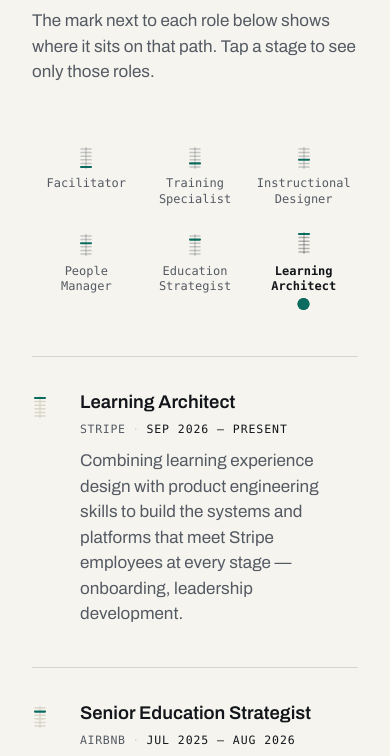
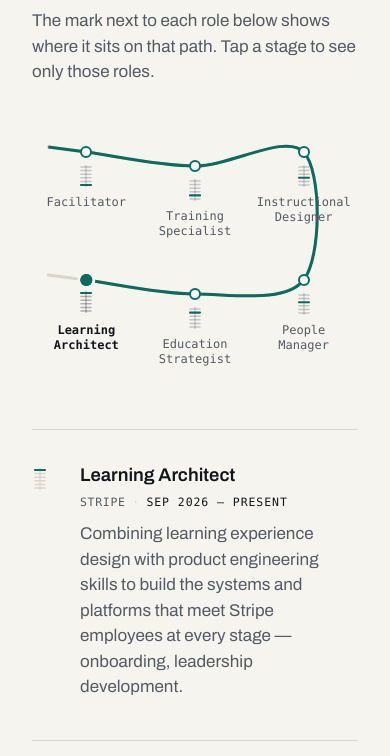
Before and after one commit to tokim25/tokim25.github.io, a plain HTML site: page index.html in a window 390 px wide. Shown: the part 1940-2696 px from the top of the page. Drawn offline with Linux system fonts and the light colour scheme; a web font is replaced by a local one.

Commit message:
Turn the ladder key into a winding train route; add reply note to clock
- The stage key becomes a curved line through a station stop on each stage:
  a wave on desktop, a two-row snake with a U-turn on phones
- The "you are here" pin now travels along the curve; the stretch already
  travelled fills in teal and passed stops are marked
- Role landing spot follows the real height of the sticky key
- Clock adds "I usually reply within a day"
- Without JS the key stays a flat legend; reduced motion jumps, no travel

Co-Authored-By: Claude Opus 5.5 <noreply@anthropic.com>
Claude-Session: https://claude.ai/code/session_01XTzGPoJEKrBuDJABVUH1GJ

```diff
--- a/index.html
+++ b/index.html
@@ -25,7 +25,7 @@
   <link rel="preconnect" href="https://fonts.googleapis.com" />
   <link rel="preconnect" href="https://fonts.gstatic.com" crossorigin />
   <link rel="stylesheet" href="https://fonts.googleapis.com/css2?family=Archivo:wdth,wght@100..125,400..800&family=Spline+Sans+Mono:wght@400;500&display=swap" />
-<link rel="stylesheet" href="styles.css?v=20261122-whimsy" />
+<link rel="stylesheet" href="styles.css?v=20261122-route" />
 </head>
 <body>
 
@@ -337,7 +337,7 @@
 
       <p class="station-clock" hidden>
         <span class="station-clock__face" aria-hidden="true"><span class="station-clock__hand station-clock__hand--h"></span><span class="station-clock__hand station-clock__hand--m"></span></span>
-        <span>My local time in Sacramento: <time class="station-clock__time"></time> (Pacific)</span>
+        <span>My local time in Sacramento: <time class="station-clock__time"></time> (Pacific). I usually reply within a day.</span>
       </p>
 
       <aside class="design-note"><span class="design-note__tag">Design note</span> Practice and feedback. In place of a contact form, the assistant lets you test a question or a job description against the evidence and get a specific answer back.</aside>
@@ -381,6 +381,6 @@
     </div>
   </footer>
 
-  <script src="script.js?v=20261122-whimsy"></script>
+  <script src="script.js?v=20261122-route"></script>
 </body>
 </html>
--- a/script.js
+++ b/script.js
@@ -92,43 +92,135 @@
   var pressed = null;
   var current = null;
 
-  // "You are here" pin: rides under the pressed stage, or the stage of the
-  // role scrolling past. Decorative; aria-pressed carries the state.
+  // Winding route: a curved track through a station dot on each stage, with
+  // a "you are here" pin that travels along it to the pressed stage, or the
+  // stage of the role scrolling past. The stretch already travelled fills in.
+  // Decorative only; aria-pressed carries the state.
   var keyRow = keys[0].parentNode;
+  var SVGNS = "http://www.w3.org/2000/svg";
+  var track = document.createElementNS(SVGNS, "svg");
+  track.setAttribute("class", "stage-track");
+  track.setAttribute("aria-hidden", "true");
+  var rail = document.createElementNS(SVGNS, "path");
+  rail.setAttribute("class", "stage-track__rail");
+  var done = document.createElementNS(SVGNS, "path");
+  done.setAttribute("class", "stage-track__done");
+  track.appendChild(rail);
+  track.appendChild(done);
+  keyRow.appendChild(track);
+  keys.forEach(function (k) {
+    var stop = document.createElement("span");
+    stop.className = "stop-dot";
+    stop.setAttribute("aria-hidden", "true");
+    k.insertBefore(stop, k.firstChild);
+  });
+  keyRow.classList.add("has-track");
+
   var pin = document.createElement("span");
   pin.className = "ladder-pin";
   pin.setAttribute("aria-hidden", "true");
   pin.innerHTML = '<span class="ladder-pin__dot"></span>';
   keyRow.appendChild(pin);
-  var dot = pin.firstChild;
+
+  var reduceMotion = window.matchMedia("(prefers-reduced-motion: reduce)");
+  var stopLen = {};
+  var total = 0;
+  var pinLen = null;
   var pinStage = null;
+  var anim = null;
+
+  // Catmull-Rom curve through the station dots, with a short lead-in and
+  // run-out so the line looks like it continues past both ends.
+  function drawTrack() {
+    var box = keyRow.getBoundingClientRect();
+    document.documentElement.style.setProperty("--stage-key-h", box.height + "px");
+    var pts = Array.prototype.map.call(keys, function (k) {
+      var r = k.querySelector(".stop-dot").getBoundingClientRect();
+      return [r.left + r.width / 2 - box.left, r.top + r.height / 2 - box.top];
+    });
+    var n = pts.length;
+    var lead = [pts[0][0] - (pts[1][0] - pts[0][0]) * 0.35, pts[0][1] - (pts[1][1] - pts[0][1]) * 0.35];
+    var tail = [pts[n - 1][0] + (pts[n - 1][0] - pts[n - 2][0]) * 0.35, pts[n - 1][1] + (pts[n - 1][1] - pts[n - 2][1]) * 0.35];
+    var all = [lead].concat(pts, [tail]);
+    var d = "M" + all[0][0] + " " + all[0][1];
+    for (var i = 0; i < all.length - 1; i++) {
+      var p0 = all[i - 1] || all[i];
+      var p1 = all[i];
+      var p2 = all[i + 1];
+      var p3 = all[i + 2] || p2;
+      d += " C" + (p1[0] + (p2[0] - p0[0]) / 6) + " " + (p1[1] + (p2[1] - p0[1]) / 6) +
+        " " + (p2[0] - (p3[0] - p1[0]) / 6) + " " + (p2[1] - (p3[1] - p1[1]) / 6) +
+        " " + p2[0] + " " + p2[1];
+    }
+    rail.setAttribute("d", d);
+    done.setAttribute("d", d);
+    total = rail.getTotalLength();
+
+    // Where each stop sits along the line: walk forward to the closest point.
+    var from = 0;
+    pts.forEach(function (p, idx) {
+      var best = Infinity;
+      var bestL = from;
+      for (var L = from; L <= total; L += 2) {
+        var q = rail.getPointAtLength(L);
+        var dist = (q.x - p[0]) * (q.x - p[0]) + (q.y - p[1]) * (q.y - p[1]);
+        if (dist < best) {
+          best = dist;
+          bestL = L;
+        } else if (best < 4) {
+          break;
+        }
+      }
+      stopLen[keys[idx].dataset.stage] = bestL;
+      from = bestL;
+    });
+
+    if (pinStage) movePinTo(pinStage, true);
+    else done.style.strokeDasharray = "0 " + total;
+  }
+
+  function setPinAt(L) {
+    var q = rail.getPointAtLength(L);
+    pin.style.transform = "translate(" + (q.x - 6) + "px, " + (q.y - 6) + "px)";
+    done.style.strokeDasharray = L + " " + total;
+    pinLen = L;
+  }
+
+  function movePinTo(stage, instant) {
+    var target = stopLen[stage];
+    if (target === undefined) return;
+    keys.forEach(function (k) {
+      k.querySelector(".stop-dot").classList.toggle("is-passed", Number(k.dataset.stage) <= Number(stage));
+    });
+    if (anim) cancelAnimationFrame(anim);
+    if (instant || pinLen === null || reduceMotion.matches) {
+      setPinAt(target);
+      pin.classList.add("is-shown");
+      return;
+    }
+    var startLen = pinLen;
+    var startTime = null;
+    var duration = Math.min(1100, 300 + Math.abs(target - startLen) * 0.9);
+    function step(now) {
+      if (startTime === null) startTime = now;
+      var t = Math.min((now - startTime) / duration, 1);
+      var eased = t < 0.5 ? 2 * t * t : 1 - Math.pow(-2 * t + 2, 2) / 2;
+      setPinAt(startLen + (target - startLen) * eased);
+      if (t < 1) anim = requestAnimationFrame(step);
+    }
+    anim = requestAnimationFrame(step);
+  }
 
   function placePin() {
     var stage = pressed || current;
-    if (!stage) return;
-    var btn = keyRow.querySelector('.timeline__stage-key-item[data-stage="' + stage + '"]');
-    var x = btn.offsetLeft + btn.offsetWidth / 2 - 6;
-    var y = btn.offsetTop + btn.offsetHeight - 7;
-    var first = !pin.classList.contains("is-shown");
-    if (first) pin.style.transition = "none";
-    pin.style.transform = "translate(" + x + "px, " + y + "px)";
-    if (first) {
-      void pin.offsetWidth;
-      pin.style.transition = "";
-      pin.classList.add("is-shown");
-    } else if (stage !== pinStage) {
-      dot.classList.remove("is-hopping");
-      void dot.offsetWidth;
-      dot.classList.add("is-hopping");
-    }
+    if (!stage || stage === pinStage) return;
     pinStage = stage;
+    movePinTo(stage, false);
   }
 
-  var resizeTimer;
-  window.addEventListener("resize", function () {
-    clearTimeout(resizeTimer);
-    resizeTimer = setTimeout(placePin, 150);
-  });
+  drawTrack();
+  if ("ResizeObserver" in window) new ResizeObserver(drawTrack).observe(keyRow);
+  if (document.fonts && document.fonts.ready) document.fonts.ready.then(drawTrack);
 
   keys.forEach(function (key) {
     key.addEventListener("click", function () {
--- a/styles.css
+++ b/styles.css
@@ -2119,7 +2119,7 @@ body.is-annotated .design-note {
 
 @media (min-width: 641px) {
   .timeline__entry {
-    scroll-margin-top: 9rem;
+    scroll-margin-top: calc(52px + var(--stage-key-h, 6rem) + 1rem);
   }
 }
 
@@ -2217,7 +2217,7 @@ body.is-annotated .design-note {
   height: 12px;
   pointer-events: none;
   opacity: 0;
-  transition: transform 0.45s cubic-bezier(0.34, 1.3, 0.64, 1), opacity 0.2s ease;
+  transition: opacity 0.2s ease;
 }
 
 .ladder-pin.is-shown {
@@ -2241,16 +2241,6 @@ body.is-annotated .design-note {
   border: 2px solid var(--color-accent);
   border-radius: 50%;
   animation: pin-pulse 1.6s ease-out 3;
-}
-
-.ladder-pin__dot.is-hopping {
-  animation: pin-hop 0.45s ease;
-}
-
-@keyframes pin-hop {
-  40% {
-    transform: translateY(-10px);
-  }
 }
 
 @keyframes pin-pulse {
@@ -2449,13 +2439,106 @@ body.is-annotated .design-note {
 @media (prefers-reduced-motion: reduce) {
   .case-card.is-punched::after,
   .ladder-pin__dot::after,
-  .ladder-pin__dot.is-hopping,
   .flap.is-flipping,
   .gap-sign {
     animation: none;
   }
 
-  .ladder-pin {
-    transition: opacity 0.2s ease;
-  }
-}
+}
+
+/* ---- Winding route: the ladder key as a train line ----
+   script.js adds .has-track, a station dot on each stage, and an SVG track
+   curved through the dots. Without JS the key stays a flat legend. */
+
+.timeline__stage-key.has-track::before {
+  content: none;
+}
+
+.stage-track {
+  position: absolute;
+  inset: 0;
+  z-index: 0;
+  width: 100%;
+  height: 100%;
+  overflow: visible;
+  pointer-events: none;
+}
+
+.stage-track__rail,
+.stage-track__done {
+  fill: none;
+  stroke-width: 3;
+}
+
+.stage-track__rail {
+  stroke: var(--color-line);
+  stroke-linecap: round;
+}
+
+/* The stretch of line already travelled. */
+.stage-track__done {
+  stroke: var(--color-accent);
+  stroke-linecap: butt;
+}
+
+.stop-dot {
+  flex-shrink: 0;
+  width: 12px;
+  height: 12px;
+  border: 2px solid var(--color-ink-soft);
+  border-radius: 50%;
+  background: var(--color-bg-alt);
+  transition: border-color 0.3s ease;
+}
+
+.stop-dot.is-passed {
+  border-color: var(--color-accent);
+}
+
+/* Desktop: stops alternate high and low, so the line waves across. */
+@media (min-width: 641px) {
+  .timeline__stage-key.has-track {
+    align-items: flex-start;
+  }
+
+  .has-track .timeline__stage-key-item:nth-child(even) {
+    margin-top: 28px;
+  }
+}
+
+/* Phones: the line snakes across two rows and doubles back, like a route
+   map. Tab order still follows the route, 1 to 6. */
+@media (max-width: 640px) {
+  .timeline__stage-key.has-track {
+    display: grid;
+    grid-template-columns: repeat(3, 1fr);
+    row-gap: var(--space-sm);
+  }
+
+  .has-track .timeline__stage-key-item {
+    flex: none;
+  }
+
+  .has-track .timeline__stage-key-item:nth-child(2),
+  .has-track .timeline__stage-key-item:nth-child(5) {
+    margin-top: 14px;
+  }
+
+  .has-track .timeline__stage-key-item:nth-child(4) {
+    grid-area: 2 / 3;
+  }
+
+  .has-track .timeline__stage-key-item:nth-child(5) {
+    grid-area: 2 / 2;
+  }
+
+  .has-track .timeline__stage-key-item:nth-child(6) {
+    grid-area: 2 / 1;
+  }
+}
+
+@media (prefers-reduced-motion: reduce) {
+  .stop-dot {
+    transition: none;
+  }
+}
```
Also changed, not shown: 404.html (+2 -2 lines), case-studies/5-star-hosting.html (+2 -2 lines), case-studies/experiences-services.html (+2 -2 lines), case-studies/intuit-analytics-ai.html (+2 -2 lines), case-studies/pandora-onboarding.html (+2 -2 lines), case-studies/pricing.html (+2 -2 lines), case-studies/workday-learning-needs-survey.html (+2 -2 lines), case-studies/workprint.html (+2 -2 lines), resume.html (+2 -2 lines).
